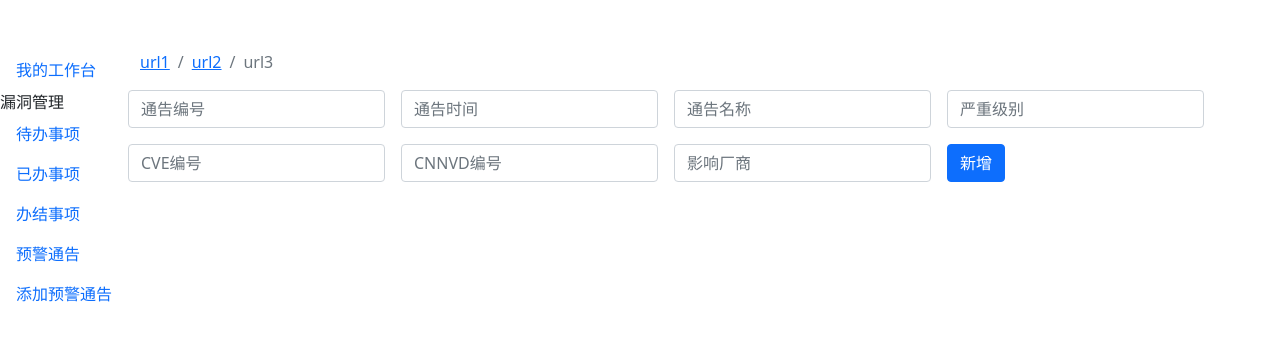
After one commit to chry1988/wxse, a Django app: page /workbench/warningnotice/add in a window 1280 px wide. The commit adds this page. Shown: the top 341 px of the page. Run offline with Django 3.2, Linux system fonts and the light colour scheme; some libraries are stand-ins or nearby versions.

Commit message:
20200512

```diff
--- a/templates/mainHtml.html
+++ b/templates/mainHtml.html
@@ -18,6 +18,9 @@
         <li class="nav-item">
             <a class="nav-link" href="/workbench/warningnotice">预警通告</a>
         </li>
+        <li class="nav-item">
+            <a class="nav-link" href="/workbench/warningnotice/add">添加预警通告</a>
+        </li>
     </ul>
 
 {% endblock %}
--- /dev/null
+++ b/templates/workBench/warningNoticeAdd.html
@@ -0,0 +1,126 @@
+{% extends "mainHtml.html" %}
+{% block customermodle %}
+
+
+    <!-- Modal -->
+    <div class="modal fade" id="staticBackdrop" data-bs-backdrop="static" data-bs-keyboard="false" tabindex="-1"
+         aria-labelledby="staticBackdropLabel" aria-hidden="true">
+        <div class="modal-dialog">
+            <div class="modal-content">
+                <div class="modal-header">
+                    <h5 class="modal-title" id="staticBackdropLabel">查看</h5>
+                    <button type="button" class="btn-close" data-bs-dismiss="modal" aria-label="Close"></button>
+                </div>
+                <div class="modal-body">
+                    <form class="row g-3">
+                        <div class="col-auto">
+                            <label for="validationCustom01" class="form-label">通告名称</label>
+                            <input type="text" class="form-control" id="validationDefault01" placeholder="漏洞编号"
+                                   disabled readonly>
+                        </div>
+                        <div class="col-auto">
+                            <label for="validationCustom01" class="form-label">严重级别</label>
+                            <input type="text" class="form-control" id="validationDefault02" placeholder="通告名称"
+                                   required>
+                        </div>
+                        <div class="col-auto">
+                            <label for="validationCustom01" class="form-label">CVE编号</label>
+                            <input type="text" class="form-control" id="validationDefault01" placeholder="漏洞编号"
+                                   disabled readonly>
+                        </div>
+                        <div class="col-auto">
+                            <label for="validationCustom01" class="form-label">CNNVD编号</label>
+                            <input type="text" class="form-control" id="validationDefault02" placeholder="通告名称"
+                                   required>
+                        </div>
+                        <div class="col-auto">
+                            <label for="validationCustom01" class="form-label">影响厂商</label>
+                            <input type="text" class="form-control" id="validationDefault01" placeholder="漏洞编号"
+                                   disabled readonly>
+                        </div>
+                        <div class="col-auto">
+                            <label for="validationCustom01" class="form-label">影响组件</label>
+                            <input type="text" class="form-control" id="validationDefault02" placeholder="通告名称"
+                                   required>
+                        </div>
+                        <div class="col-auto">
+                            <label for="validationCustom01" class="form-label">通告时间</label>
+                            <input type="text" class="form-control" id="validationDefault01" placeholder="漏洞编号"
+                                   disabled readonly>
+                        </div>
+                        <div class="col-auto">
+                            <label for="validationCustom01" class="form-label">通告人员</label>
+                            <input type="text" class="form-control" id="validationDefault02" placeholder="通告名称"
+                                   required>
+                        </div>
+                        <div class="col-auto">
+                            <label for="validationCustom01" class="form-label">通告描述</label>
+                            <input type="text" class="form-control" id="validationDefault01" placeholder="漏洞编号"
+                                   disabled readonly>
+                        </div>
+                        <div class="col-auto">
+                            <label for="validationCustom01" class="form-label">附件</label>
+                            <input type="text" class="form-control" id="validationDefault02" placeholder="通告名称"
+                                   required>
+                        </div>
+                        <div class="col-auto">
+                            <button class="btn btn-primary" type="submit">下载</button>
+                        </div>
+                    </form>
+                </div>
+            </div>
+        </div>
+    </div>
+{% endblock %}
+{% block content %}
+    <div class="container-fluid">
+        <nav aria-label="breadcrumb">
+            <ol class="breadcrumb">
+                <li class="breadcrumb-item"><a href="#">url1</a></li>
+                <li class="breadcrumb-item"><a href="#">url2</a></li>
+                <li class="breadcrumb-item active" aria-current="page">url3</li>
+            </ol>
+        </nav>
+    </div>
+    <form class="row g-3">
+        <div class="col-auto">
+
+            <input type="text" class="form-control" id="validationDefault01" placeholder="通告编号" required>
+        </div>
+        <div class="col-auto">
+            <input type="text" class="form-control" id="validationDefault02" placeholder="通告时间" required>
+        </div>
+         <div class="col-auto">
+
+            <input type="text" class="form-control" id="validationDefault01" placeholder="通告名称" required>
+        </div>
+        <div class="col-auto">
+            <input type="text" class="form-control" id="validationDefault02" placeholder="严重级别" required>
+        </div>
+           <div class="col-auto">
+
+            <input type="text" class="form-control" id="validationDefault01" placeholder="CVE编号" required>
+        </div>
+        <div class="col-auto">
+            <input type="text" class="form-control" id="validationDefault02" placeholder="CNNVD编号" required>
+        </div>
+         <div class="col-auto">
+
+            <input type="text" class="form-control" id="validationDefault01" placeholder="影响厂商" required>
+        </div>
+        <div class="col-auto">
+            <button class="btn btn-primary" type="submit">新增</button>
+        </div>
+    </form>
+{% endblock %}
+{% block customerjs %}
+    <script type="text/javascript">
+        $(document).ready(function () {
+            var myModal = document.getElementById('myModal')
+            var myInput = document.getElementById('myInput')
+            myModal.addEventListener('shown.bs.modal', function () {
+                myInput.focus()
+            })
+        })
+    </script>
+{% endblock %}
--- a/workBench/urls.py
+++ b/workBench/urls.py
@@ -11,5 +11,6 @@ urlpatterns = [
     path('vulnerabilitydetailview', views.vulnerabilityDetailView),
     path('scheduledetailview', views.scheduleDetailView),
     path('warningnotice', views.warningNotice),
+    path('warningnotice/add', views.warningNoticeAdd),
     path('warningnoticedetail', views.warningNoticeDetail),
 ]
--- a/workBench/views.py
+++ b/workBench/views.py
@@ -207,3 +207,20 @@ def warningNoticeDetail(request):
         affectedComponent = models.CharField(max_length=255, verbose_name='影响组件')
         noticeDetail = models.TextField(verbose_name='通告描述')
     return render(request, 'workBench/warningNotice.html', )
+
+def warningNoticeAdd(request):
+    if request.method == 'GET':
+        warningNoticeResult = NoticeDetial.objects.all()
+        return render(request, 'workBench/warningNoticeAdd.html', {'warningNoticeResult': warningNoticeResult, })
+    elif request.method == 'POST':
+
+        noticeName = models.CharField(max_length=255, verbose_name='通告名称')
+        noticeDate = models.DateTimeField(verbose_name='通告时间')
+        noyiceStaff = models.CharField(max_length=255, verbose_name='通告人员')
+        noticeLevel = models.CharField(max_length=255, verbose_name='严重级别')
+        CVEserialNumber = models.CharField(max_length=255, verbose_name='CVE编号')
+        CNNVDserialNumber = models.CharField(max_length=255, verbose_name='CNNVD编号')
+        affectedVendor = models.CharField(max_length=255, verbose_name='影响厂商')
+        affectedComponent = models.CharField(max_length=255, verbose_name='影响组件')
+        noticeDetail = models.TextField(verbose_name='通告描述')
+    return render(request, 'workBench/warningNoticeAdd.html', )
```
